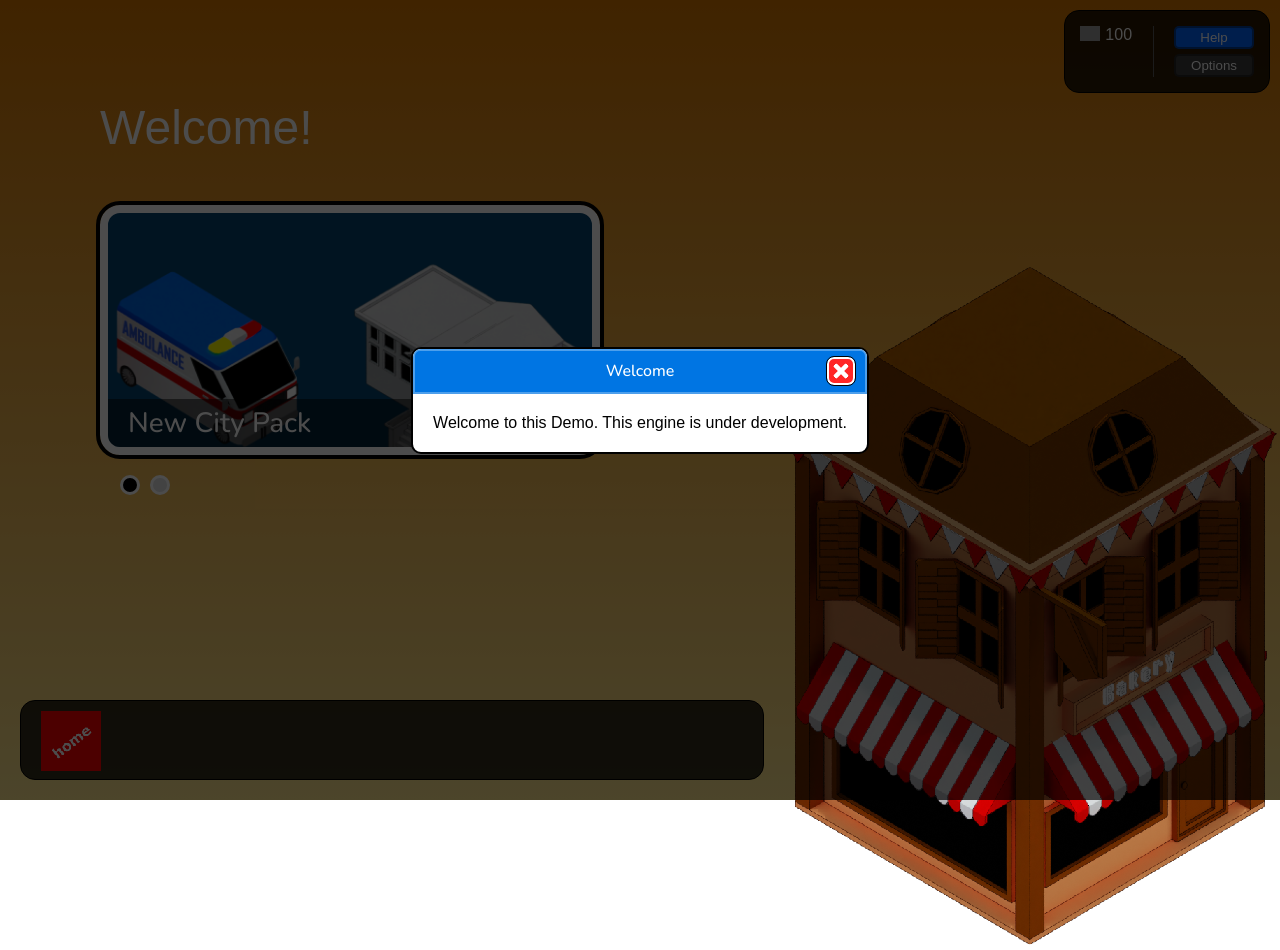
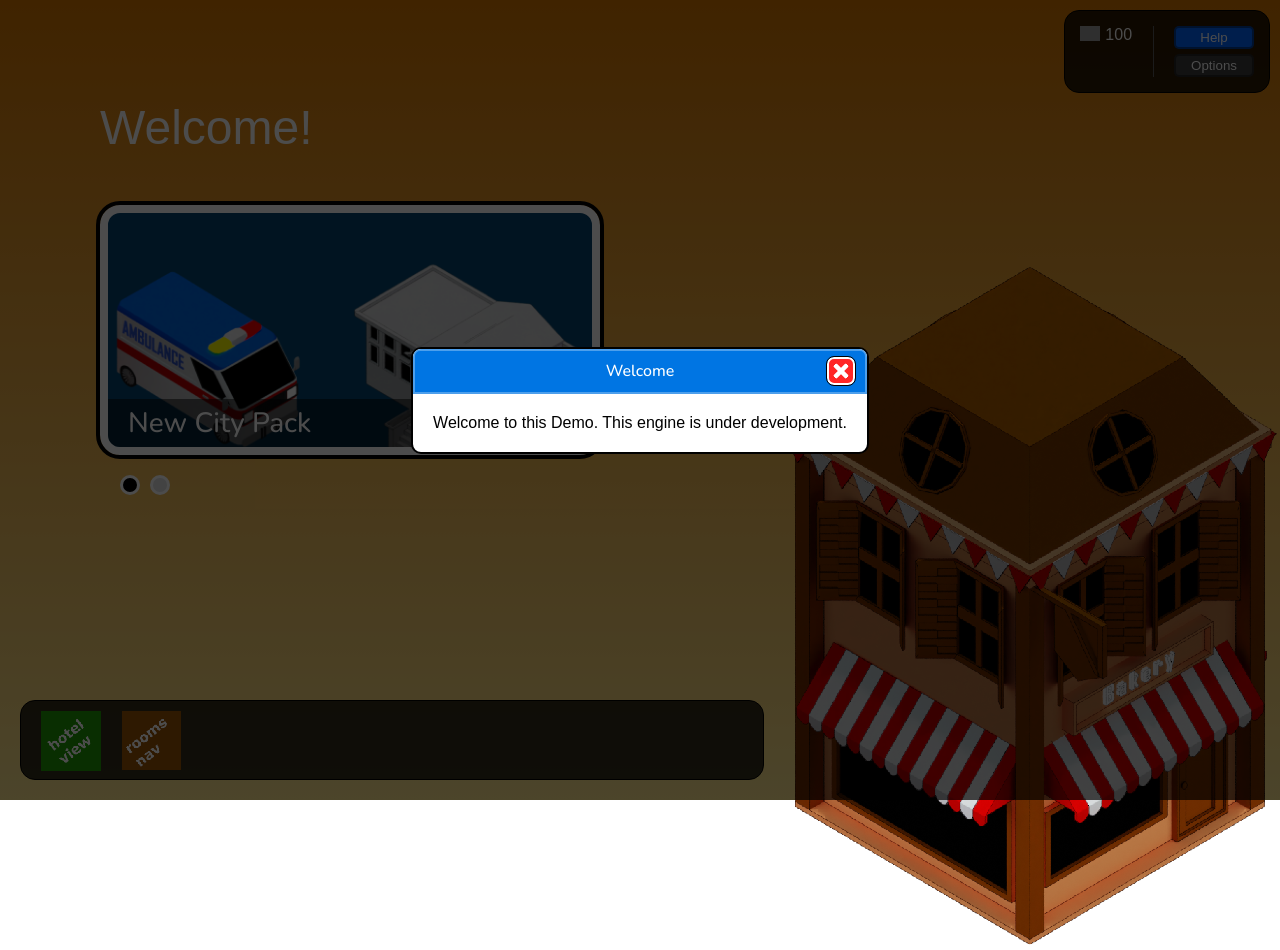
Before and after one commit to belicfr/react-iso-engine, a React (Vite) app: page / in a window 1280 px wide. Built offline with nearby package versions, Linux system fonts and the light colour scheme; grey boxes are pictures that could not be loaded; a web font is replaced by a local one.

Commit message:
feat: implement hotel view and rooms navigator buttons into nav bar

```diff
--- a/src/game/gui/navbar/NavigationBar.css
+++ b/src/game/gui/navbar/NavigationBar.css
@@ -27,6 +27,8 @@
   height: 60px;
   image-rendering: pixelated;
   transition: all 0.1s linear;
+  background-repeat: no-repeat;
+  background-size: contain;
 }
 .navigation-bar__container > .navigation-bar > [class^=navigation-bar__icon]:hover {
   transform: translateY(-2px);
@@ -37,8 +39,12 @@
 }
 .navigation-bar__container > .navigation-bar > [class^=navigation-bar__icon].navigation-bar__icon-home {
   background-image: url("/src/assets/gamelib/albumhud/gui_home_nb.png");
-  background-repeat: no-repeat;
-  background-size: contain;
+}
+.navigation-bar__container > .navigation-bar > [class^=navigation-bar__icon].navigation-bar__icon-hotel-view {
+  background-image: url("/src/assets/gamelib/albumhud/gui_hv_nb.png");
+}
+.navigation-bar__container > .navigation-bar > [class^=navigation-bar__icon].navigation-bar__icon-rooms-navigator {
+  background-image: url("/src/assets/gamelib/albumhud/gui_rnav_nb.png");
 }
 
 /*# sourceMappingURL=NavigationBar.css.map */
--- a/src/game/gui/navbar/NavigationBar.sass
+++ b/src/game/gui/navbar/NavigationBar.sass
@@ -35,6 +35,9 @@
 
       transition: all .1s linear
 
+      background-repeat: no-repeat
+      background-size: contain
+
       &:hover
         transform: translateY(-2px)
 
@@ -45,5 +48,9 @@
 
       &.navigation-bar__icon-home
         background-image: url("/src/assets/gamelib/albumhud/gui_home_nb.png")
-        background-repeat: no-repeat
-        background-size: contain
+
+      &.navigation-bar__icon-hotel-view
+        background-image: url("/src/assets/gamelib/albumhud/gui_hv_nb.png")
+
+      &.navigation-bar__icon-rooms-navigator
+        background-image: url("/src/assets/gamelib/albumhud/gui_rnav_nb.png")
--- a/src/game/gui/navbar/NavigationBar.tsx
+++ b/src/game/gui/navbar/NavigationBar.tsx
@@ -2,7 +2,11 @@ import {FC} from "react";
 import "./NavigationBar.css";
 
 type Props = {
+  isInHotelView: boolean,
+
   onHomeClick: () => void,
+  onHotelViewClick: () => void,
+  onRoomsNavigatorClick: () => void,
 };
 
 export const NavigationBar: FC<Props> = props => {
@@ -10,8 +14,16 @@ export const NavigationBar: FC<Props> = props => {
     <>
       <div className="navigation-bar__container">
         <div className="navigation-bar">
-          <div className="navigation-bar__icon-home"
-               onClick={props.onHomeClick}></div>
+          {props.isInHotelView &&
+              <div className="navigation-bar__icon-home"
+                   onClick={props.onHomeClick}></div>}
+
+          {!props.isInHotelView &&
+              <div className="navigation-bar__icon-hotel-view"
+                   onClick={props.onHotelViewClick}></div>}
+
+          <div className="navigation-bar__icon-rooms-navigator"
+               onClick={props.onHotelViewClick}></div>
         </div>
       </div>
     </>
```
Also changed, not shown: 1 other file (tests, documents, lock files or other folders).
